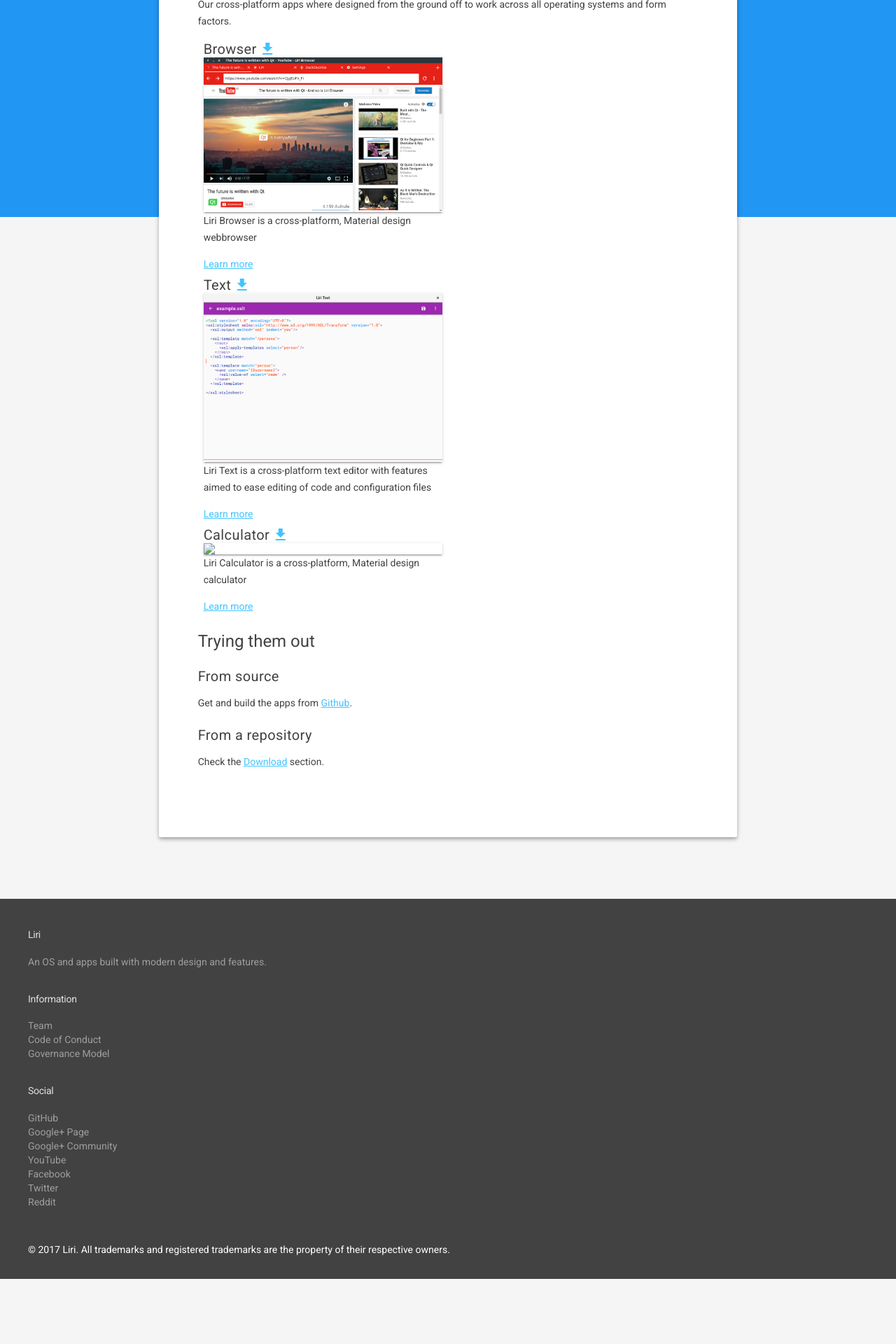
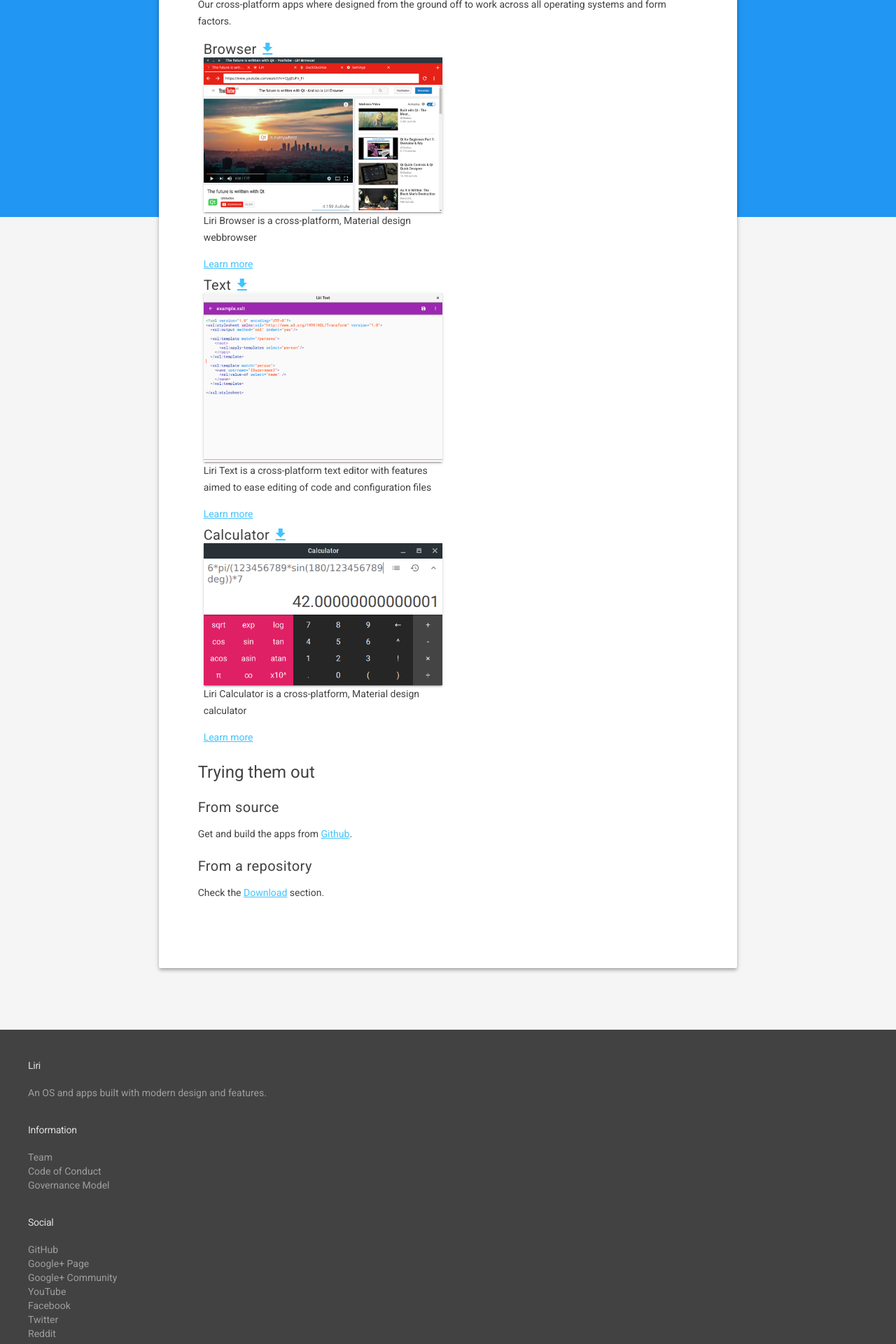
Before and after one commit to lirios/lirios.github.io, a Jekyll site: the page built from apps/index.html, in a window 1280 px wide. Shown: the part 870-2790 px from the top of the page at 70% size. Built offline with Jekyll 4.4.1, drawn with Linux system fonts in a browser that asks for light colours; nearby versions of some CDN libraries; some web fonts are replaced.

Commit message:
Fix miniature for Calculator app (#57)

```diff
--- a/apps/index.html
+++ b/apps/index.html
@@ -81,7 +81,7 @@
     </div>
     <div class="mdl-cell mdl-cell--6-col mdl-cell--6-col-tablet mdl-cell--12-col-phone">
       <h5 style="display:inline;">Calculator</h5> <a href="https://repo.liri.io/flatpak/io.liri.Calculator.flatpakref"><i class="material-icons" style="vertical-align:bottom;">file_download</i></a>
-      <img class="materialboxed responsive-img z-depth-1" src="{{ site.baseurl }}/images/apps/calculator/screen_theme_color_01.png"
+      <img class="materialboxed responsive-img z-depth-1" src="{{ site.baseurl }}/images/apps/calculator/screen_downloads_01.png"
       />
       <p class="flow-text">Liri Calculator is a cross-platform, Material design calculator</p>
       <a class="waves-effect waves-light btn" href="{{ site.baseurl }}/apps/calculator/">
```
